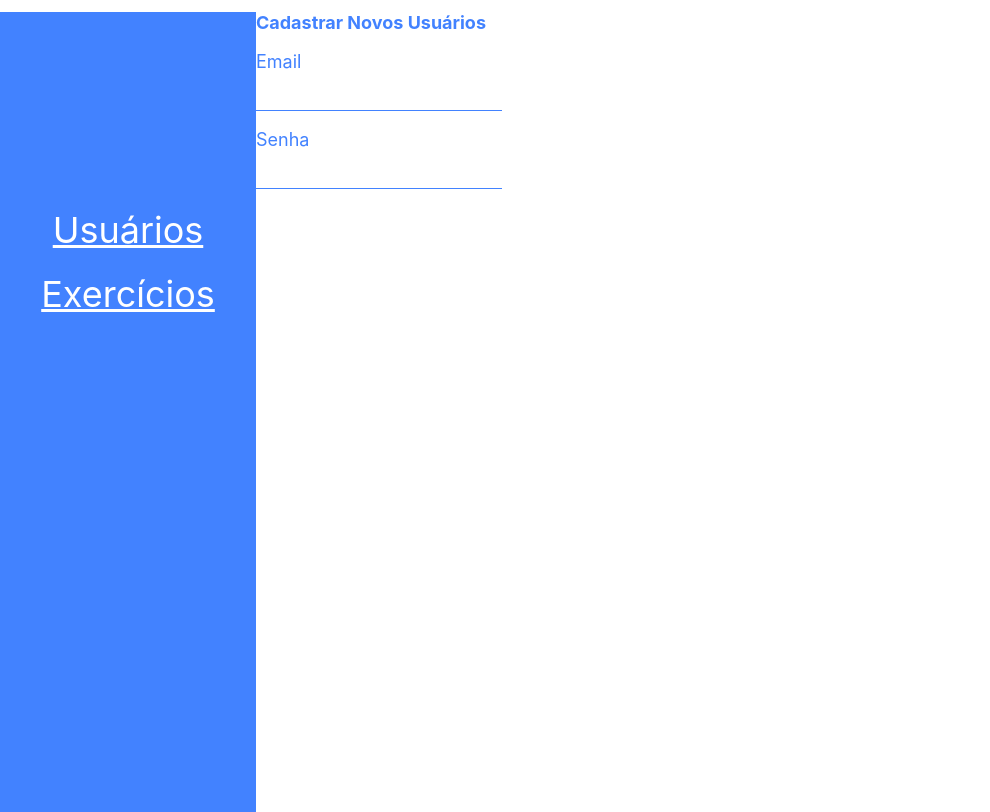
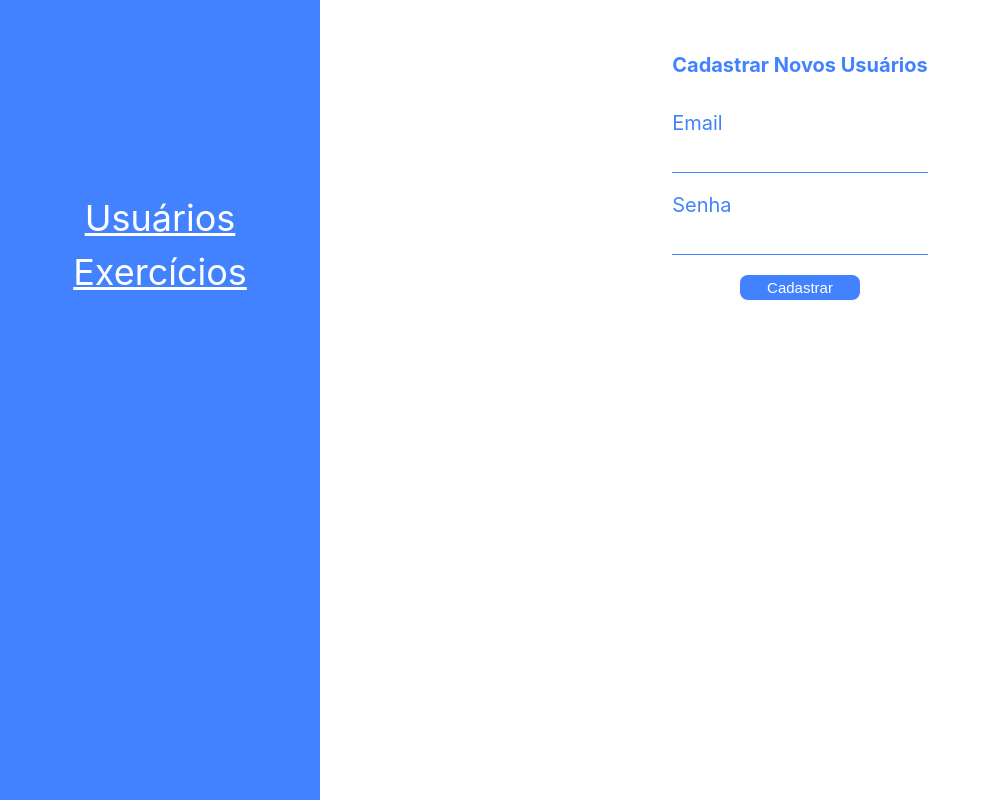
Before and after one commit to wiliansSilva/aline_front_web, a React (Create React App) app: page /painel-usuarios in a window 1280 px wide. Shown: the whole page, without its empty margins (0-990 px from the left). Built offline with nearby package versions, Linux system fonts and the light colour scheme.

Commit message:
Cadastro de usuário no painel pronto

```diff
--- a/src/components/Usuarios.js
+++ b/src/components/Usuarios.js
@@ -1,4 +1,4 @@
-import '../layouts/Login.css'
+import '../layouts/Usuarios.css'
 import React, {Component} from 'react';
 import MenuLateral from '../components/MenuLateral'
 
@@ -6,7 +6,7 @@ import MenuLateral from '../components/MenuLateral'
 export default class Usuarios extends Component{
     render(){
         return(
-            <div>
+            <div className="container_painel_us">
                 <MenuLateral/>
                 <div className="container_usuarios">
                     <div className="container_cadastro">
@@ -15,6 +15,7 @@ export default class Usuarios extends Component{
                         <input type="text"/>
                         <p>Senha</p>
                         <input type="password"/>
+                        <button>Cadastrar</button>
 
                     </div>
                 </div>
--- a/src/layouts/Esqueceu.css
+++ b/src/layouts/Esqueceu.css
@@ -1,4 +1,4 @@
-p{
+.container_esq p{
     color: #4282FF;
     font-size: 18px;
 }
--- a/src/layouts/Login.css
+++ b/src/layouts/Login.css
@@ -24,7 +24,7 @@
     cursor: pointer;
 }
 
-a{
+.container_login a{
     color: #4282FF;
     border:none;
     font-size: 12px;
@@ -34,12 +34,12 @@ a{
 }
 
 
-h1{
+.container_login h1{
     color: #4282FF;
     font-size: 18px;
 }
 
-input{
+.container_login input{
     border:none;
     border-bottom: 1px solid #4282FF;
     width: 242px;
--- a/src/layouts/MenuLateral.css
+++ b/src/layouts/MenuLateral.css
@@ -1,9 +1,10 @@
 .container_menulat{
     background-color: #4282FF;
     height: 100vh;
-    width: 20%;
+    width: 25%;
     float: left;
     display: flex;
+    align-content: center;
 }
 
 .container_menuzinho{
@@ -11,7 +12,8 @@
     flex-direction: column;
     width: 100%;
     align-self: center;
-    margin-bottom: 300px;
+    margin-bottom:300px;
+    text-align-last: center;
 }
 
 .container_menuzinho a{
--- a/src/layouts/Usuarios.css
+++ b/src/layouts/Usuarios.css
@@ -0,0 +1,46 @@
+
+.container_painel_us{
+    display: flex;
+    flex-direction: row;
+}
+
+.container_usuarios{
+    display: flex;
+    flex-direction: column;
+    width: 75%;
+    float: right;
+}
+
+.container_cadastro{
+    display: flex;
+    flex-direction: column;
+    align-self: center;
+    margin-top: 40px;
+    align-self: center;
+
+}
+.container_cadastro h1{
+    font-size: 20px;
+    color: #4282FF;
+}
+.container_cadastro p{
+    font-size: 20px;
+    color: #4282FF;
+}
+.container_cadastro input{
+    color: #4282FF;
+    border: none;
+    border-bottom: 1px solid #4282FF;
+}
+.container_cadastro button{
+    background-color: #4282FF;
+    color: white;
+    font-size: 15px;
+    border: none;
+    border-radius:8px;
+    margin-top: 20px;
+    align-self: center;
+    width: 120px;
+    height: 25px;
+    cursor: pointer;
+}
```
